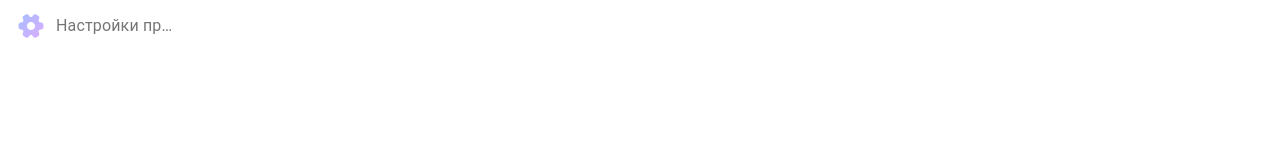
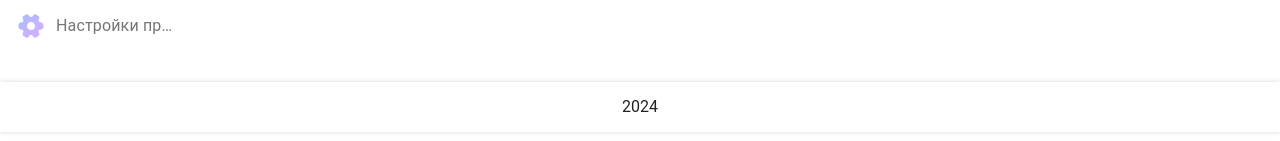
Before and after one commit to segakgd/kb_front, a Vue app: page / in a window 1280 px wide. Shown: the part 777-918 px from the top of the page. Before the commit the page ends 847 px from the top, so only its background shows below. Built offline with nearby package versions, Linux system fonts and the light colour scheme.

Commit message:
added footer

```diff
--- a/components.d.ts
+++ b/components.d.ts
@@ -7,6 +7,7 @@ export {}
 /* prettier-ignore */
 declare module 'vue' {
   export interface GlobalComponents {
+    Footer: typeof import('./src/components/common/Footer.vue')['default']
     HelloWorld: typeof import('./src/components/HelloWorld.vue')['default']
     NavigateHeader: typeof import('./src/components/common/NavigateHeader.vue')['default']
     NavigateLeft: typeof import('./src/components/common/NavigateLeft.vue')['default']
--- a/src/components/HelloWorld.vue
+++ b/src/components/HelloWorld.vue
@@ -10,6 +10,7 @@
     </v-col>
   </v-row>
 
+  <Footer></Footer>
 </template>
 
 <script setup lang="ts">
--- /dev/null
+++ b/src/components/common/Footer.vue
@@ -0,0 +1,22 @@
+<template>
+  <v-row>
+    <v-col cols="12">
+      <v-layout style="height: 50px; display: flex; justify-content: center; align-items: center;
+  -webkit-box-shadow: 0 0 5px 0 rgba(34, 60, 80, 0.2);
+  -moz-box-shadow: 0 0 5px 0 rgba(34, 60, 80, 0.2);
+  box-shadow: 0 0 5px 0 rgba(34, 60, 80, 0.2);
+">
+          <div><span>2024</span></div>
+      </v-layout>
+    </v-col>
+  </v-row>
+</template>
+
+<script lang="ts">
+export default {
+  data() {
+    return {
+    };
+  },
+};
+</script>
```
